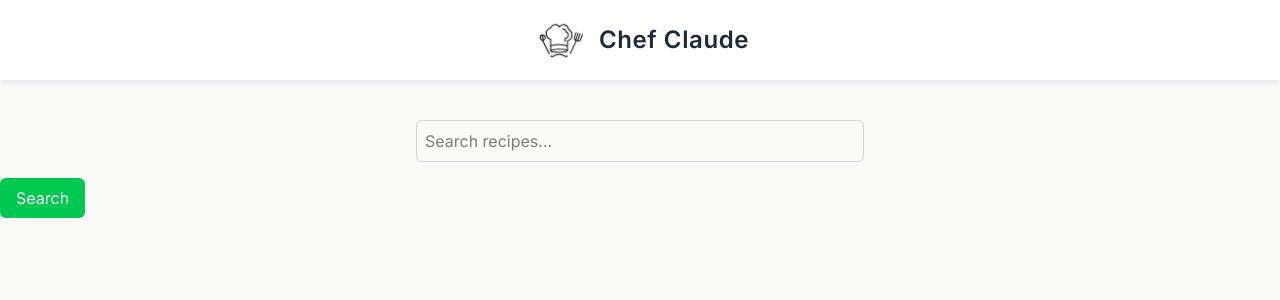
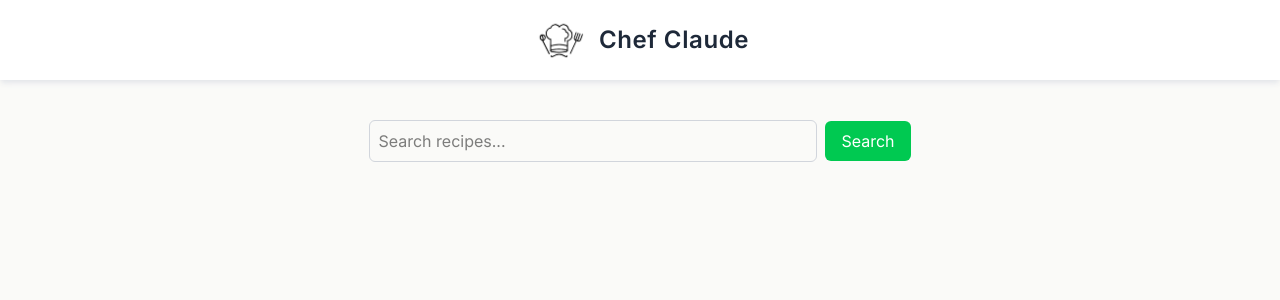
Before and after one commit to Kevin1skyrj/Complete-React, a React (Vite) app in the folder React.js Fundamental/Chef_Claude/: page / in a window 1280 px wide. Shown: the top 300 px of the page. Built offline with nearby package versions, Linux system fonts and the light colour scheme.

Commit message:
ui mostly created

```diff
--- a/React.js Fundamental/Chef_Claude/src/components/Main.jsx
+++ b/React.js Fundamental/Chef_Claude/src/components/Main.jsx
@@ -3,9 +3,9 @@ import React from 'react'
 const Main = () => {
   return (
     <div>
-        <form>
-        <input type="text" placeholder='Search recipes...' className='border border-gray-300 rounded-md p-2 w-full max-w-md mx-auto mt-10 block'/>
-        <button type="submit" className='mt-4 bg-green-500 text-white px-4 py-2 rounded-md hover:bg-green-600 transition'>Search</button>
+        <form className='flex justify-center items-center mt-10 gap-2'>
+        <input type="text" placeholder='Search recipes...' className='border border-gray-300 rounded-md p-2 flex-1 max-w-md'/>
+        <button type="submit" className='bg-green-500 text-white px-4 py-2 rounded-md hover:bg-green-600 transition'>Search</button>
 
         </form>
     </div>
```
